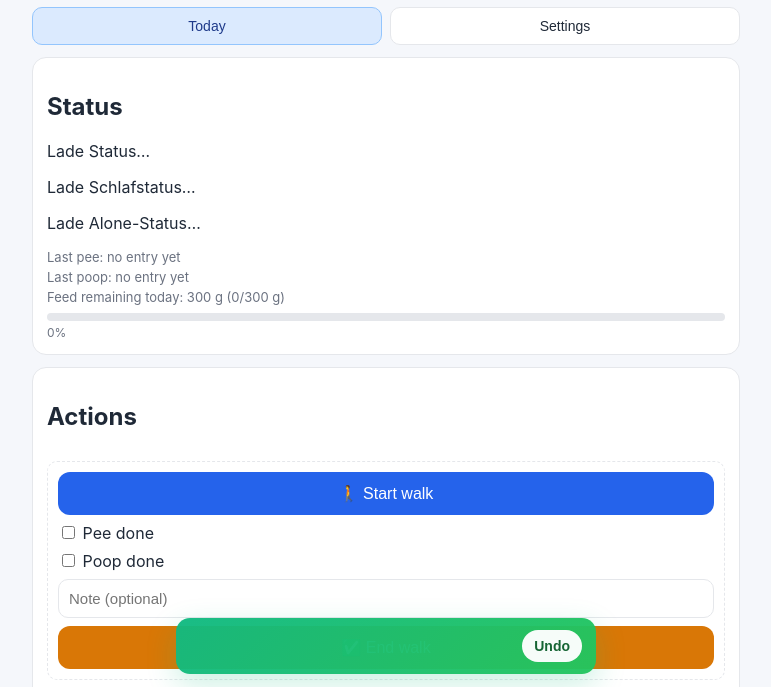
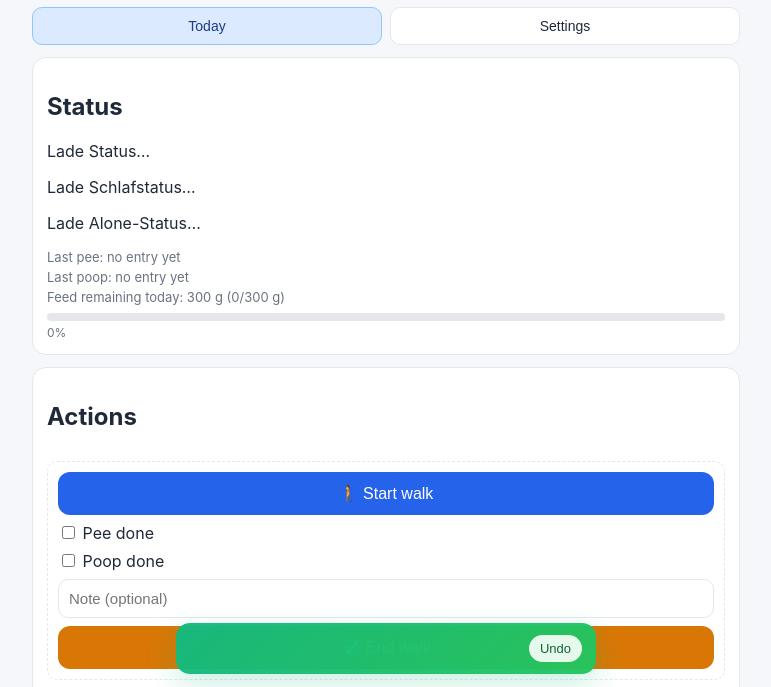
Before and after one commit to simlu1008/luigi-diary, a website: page public/index.html in a window 1280 px wide. Shown: the part 110-797 px from the top of the page, without its empty margins (254-1025 px from the left). Drawn offline with Linux system fonts and the light colour scheme; no server answers.

Commit message:
Soften undo banner button styling

```diff
--- a/public/styles.css
+++ b/public/styles.css
@@ -93,12 +93,16 @@ h1 {
   margin-left: auto;
   border: none;
   border-radius: 999px;
-  background: rgba(255, 255, 255, 0.96);
+  background: rgba(240, 253, 244, 0.95);
   color: #166534;
-  padding: 8px 12px;
-  font-size: 14px;
-  font-weight: 600;
+  padding: 6px 11px;
+  font-size: 13px;
+  font-weight: 500;
   cursor: pointer;
+}
+
+.undo-banner-button:hover {
+  background: rgba(220, 252, 231, 0.98);
 }
 
 .top-bar {
```
